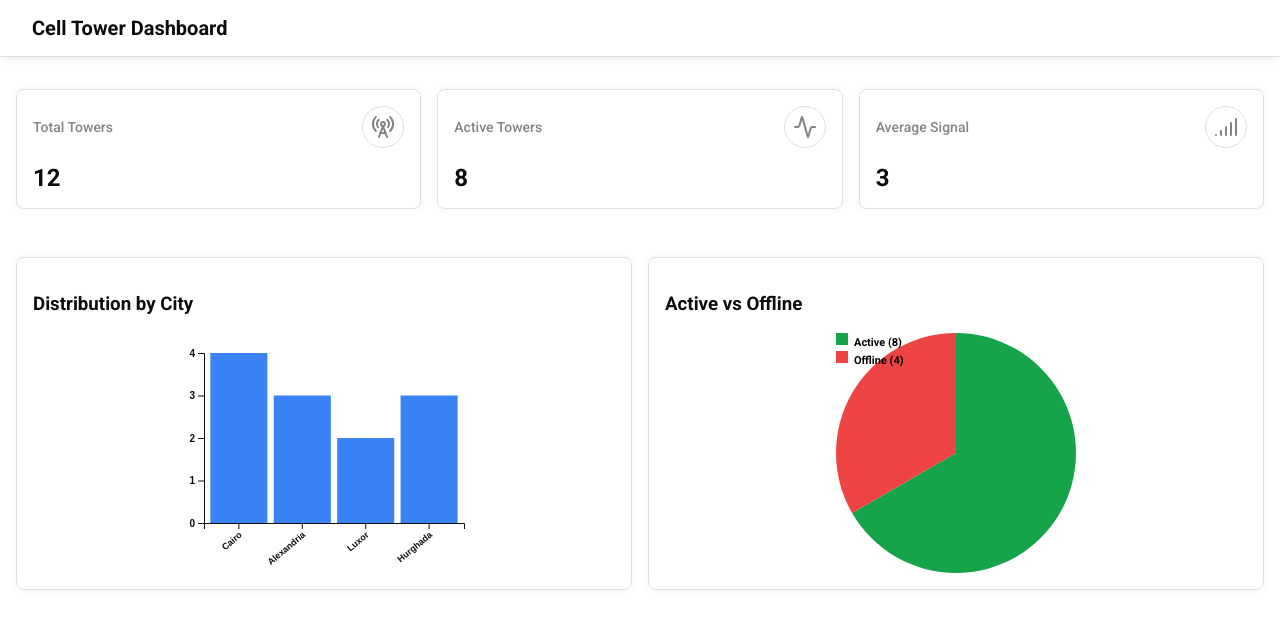
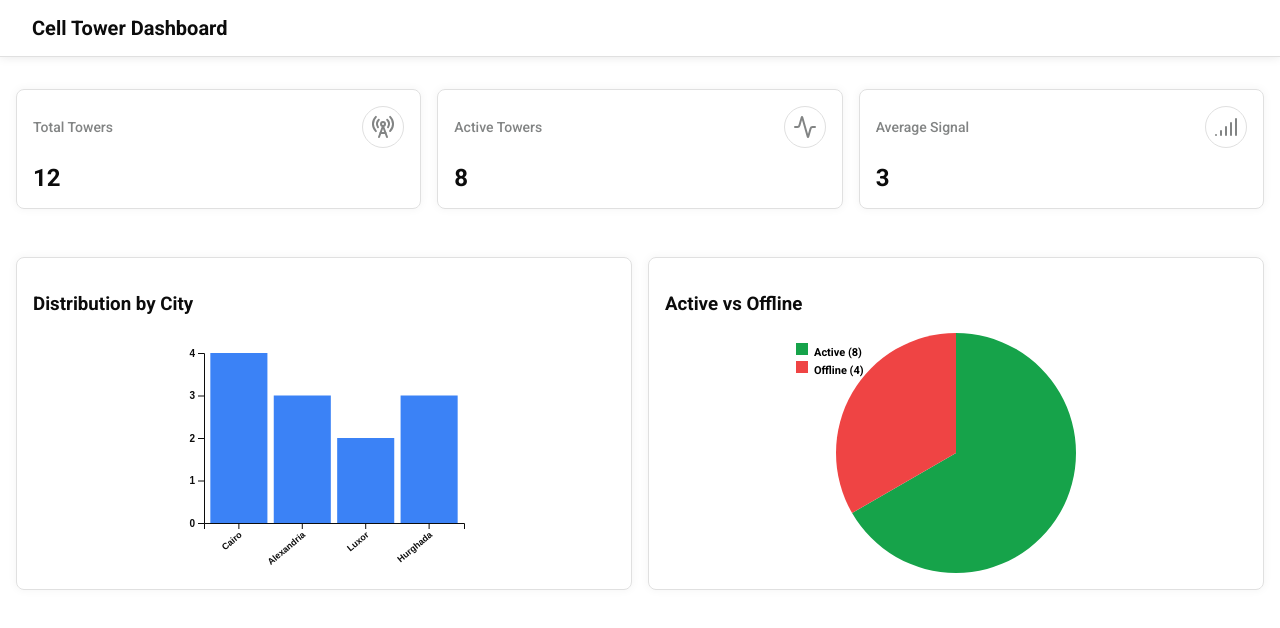
Before and after one commit to SIC4DA/cell-tower-dashboard-task, a React (Vite) app: page / in a window 1280 px wide. Shown: the top 628 px of the page. Built offline with nearby package versions, Linux system fonts and the light colour scheme.

Commit message:
style: adjust PieChart component's legend positioning

```diff
--- a/src/pages/home/components/charts/PieChart.tsx
+++ b/src/pages/home/components/charts/PieChart.tsx
@@ -4,7 +4,7 @@ import type { CellTower } from "@/types/tower";
 
 interface PieChartProps {
   towers: CellTower[];
-  size?: number; // diameter
+  size?: number;
 }
 
 const PieChart = ({ towers, size = 240 }: PieChartProps) => {
@@ -58,7 +58,7 @@ const PieChart = ({ towers, size = 240 }: PieChartProps) => {
     const legendSpacing = 18;
     const legend = svg
       .append("g")
-      .attr("transform", `translate(-55px, -20px)`);
+      .attr("transform", `translate(-40, 10)`);
 
     legend
       .selectAll("rect")
@@ -83,7 +83,7 @@ const PieChart = ({ towers, size = 240 }: PieChartProps) => {
       .attr("dominant-baseline", "middle");
   }, [towers, size]);
 
-  return <svg ref={ref} width={size} height={size} style={{ margin: "0 auto", display: "block", width: "unset" }} />;
+  return <svg ref={ref} width={size} height={size} style={{ margin: "0 auto", display: "block", width: "unset", overflow: "visible" }} />;
 };
 
 export default PieChart;
```
